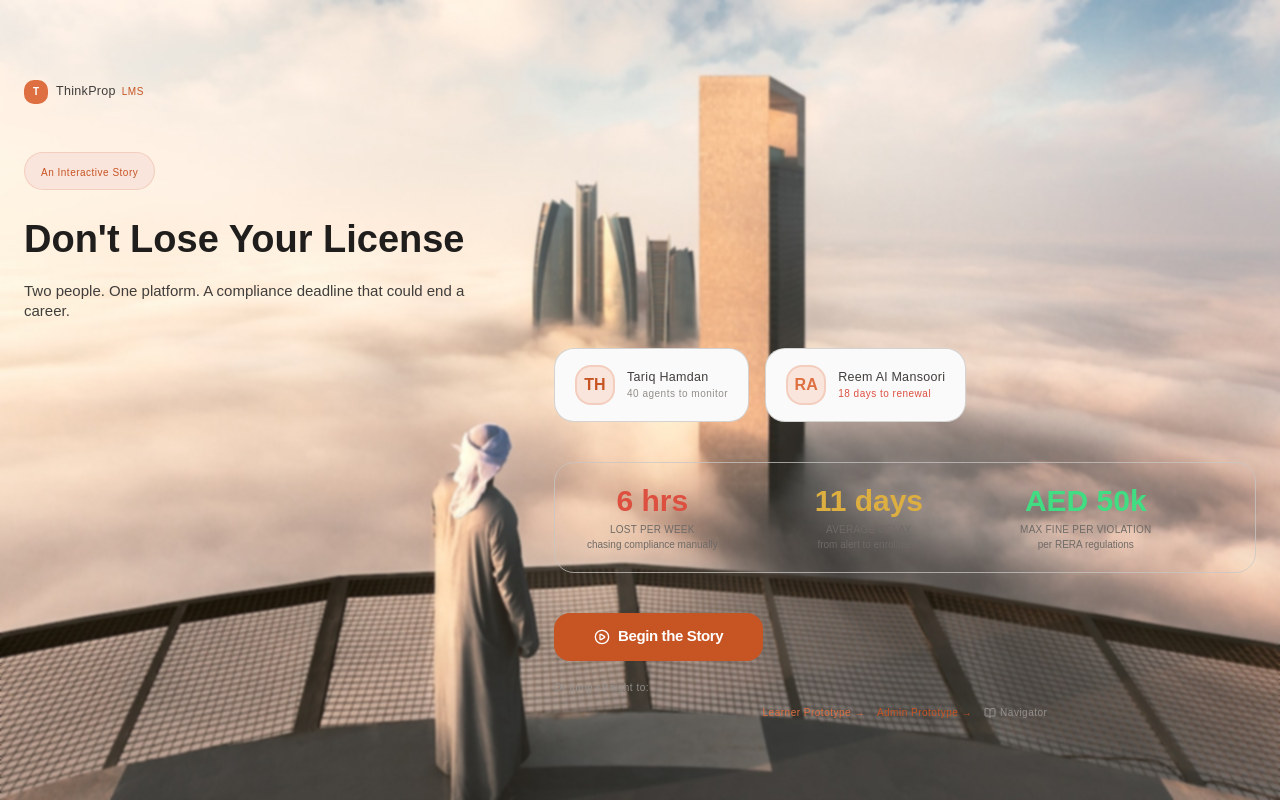
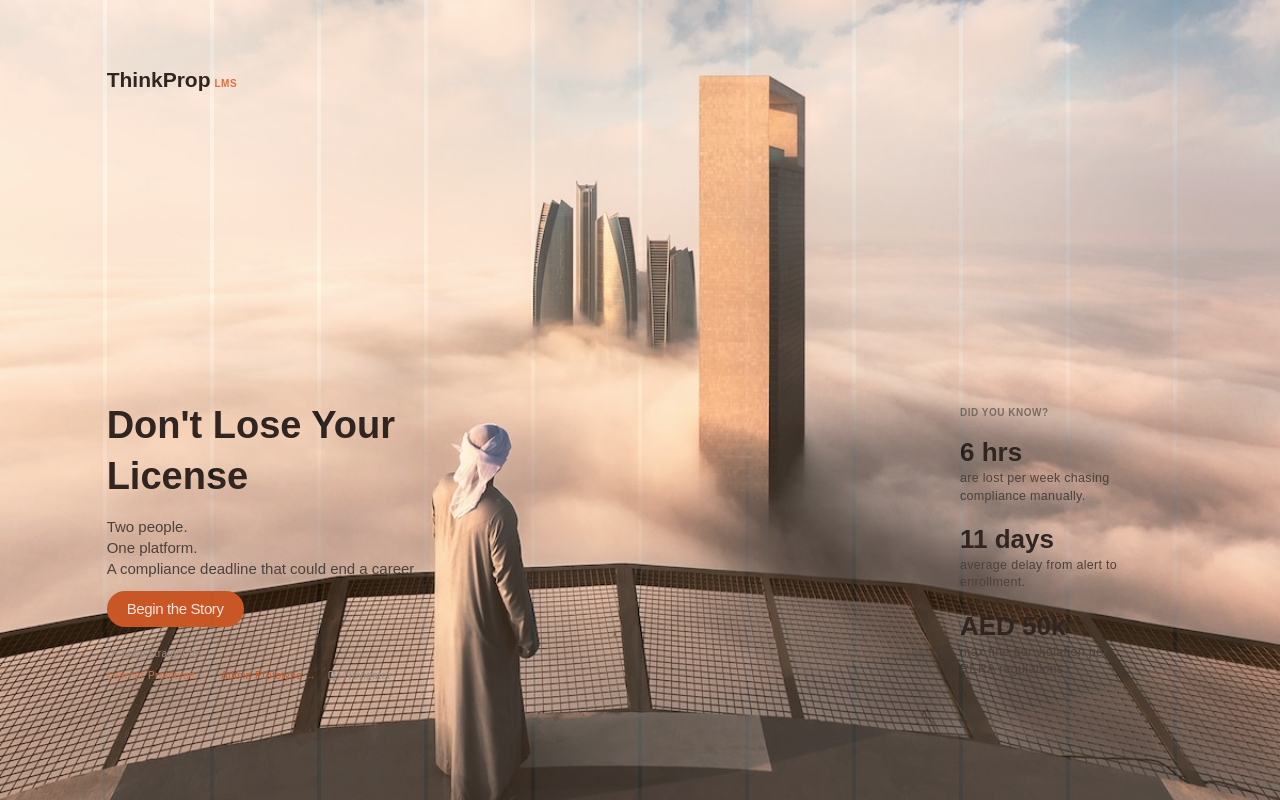
Before and after one commit to Gianeo/thinkprop, a Next.js app: page /story in a window 1280 px wide. Built offline with nearby package versions, Linux system fonts and the light colour scheme; a web font is replaced by a local one.

Commit message:
Storytelling 27/02/26

```diff
--- a/app/page.tsx
+++ b/app/page.tsx
@@ -4,6 +4,7 @@ import Image from 'next/image'
 import Link from 'next/link'
 import { useRouter } from 'next/navigation'
 import { BookOpen } from 'lucide-react'
+import ThinkPropLogo from '@/components/story/ThinkPropLogo'
 import { Button } from '@/components/ui/button'
 
 const personas = [
@@ -34,6 +35,14 @@ export default function Page() {
 
   return (
     <main className="relative min-h-screen overflow-hidden bg-level-0">
+      <div className="pointer-events-none absolute inset-0 z-20 hidden md:block">
+        <div className="grid h-full w-full grid-cols-12 gap-6 px-6">
+          {Array.from({ length: 12 }).map((_, index) => (
+            <div key={index} className="h-full bg-primary-base/8" />
+          ))}
+        </div>
+      </div>
+
       <div
         className="absolute inset-0 bg-cover bg-center"
         style={{ backgroundImage: "url('/images/welcome6.jpg')" }}
@@ -52,10 +61,7 @@ export default function Page() {
         <section className="flex flex-col justify-between p-8 md:p-12 lg:p-16 relative">
           <div className="pointer-events-none absolute left-0 top-0 h-0.5 w-32 bg-primary-base md:top-12 md:w-48" />
           <div>
-            <div className="flex items-baseline gap-1">
-              <span className="type-title-sm">ThinkProp</span>
-              <span className="type-caption font-bold uppercase text-primary-base">LMS</span>
-            </div>
+            <ThinkPropLogo />
             <div className="mt-8 space-y-2">
               <p className="type-title-upper text-calm">Prototype Navigator</p>
               <h1 className="type-display leading-none">
--- a/app/story/page.tsx
+++ b/app/story/page.tsx
@@ -4,6 +4,7 @@ import Link from 'next/link'
 import { useMemo, useState } from 'react'
 import { BookOpen, PlayCircle } from 'lucide-react'
 import StoryEnding from '@/components/story/StoryEnding'
+import ThinkPropLogo from '@/components/story/ThinkPropLogo'
 import StoryShell from '@/components/story/StoryShell'
 import StoryStep from '@/components/story/StoryStep'
 import { Button } from '@/components/ui/button'
@@ -241,112 +242,35 @@ export default function StoryPage() {
 
   if (currentStepIndex < 0) {
     return (
-      <main className="relative min-h-screen overflow-hidden bg-level-0 px-6 py-20">
-        <div
-          className="absolute inset-0 bg-cover bg-center"
-          style={{ backgroundImage: "url('/images/welcome6.jpg')" }}
-        />
-        <div className="absolute inset-0 bg-level-0/75 backdrop-blur-[1px]" />
-
-        <div className="relative z-10 mx-auto grid min-h-[calc(100vh-10rem)] w-full max-w-7xl grid-cols-1 gap-10 md:grid-cols-12">
-          <div className="md:col-span-5 md:self-start">
-            <div className="mb-12 flex items-center gap-2">
-              <div className="flex h-6 w-6 items-center justify-center rounded-md bg-primary-base">
-                <span className="font-display text-xs font-bold text-white">T</span>
-              </div>
-              <div className="flex items-baseline gap-1">
-                <span className="type-body-sm">ThinkProp</span>
-                <span className="type-caption ml-0.5 text-primary-default">LMS</span>
+      <main className="relative min-h-screen bg-level-0 grid grid-cols-1 grid-rows-2 md:grid-cols-12 bg-cover bg-center"
+        style={{ backgroundImage: "url('/images/welcome6.jpg')" }}>
+        <div className="pointer-events-none absolute inset-0 z-20 hidden md:block">
+          <div className="grid h-full w-full grid-cols-12 gap-1">
+            {Array.from({ length: 12 }).map((_, index) => (
+              <div key={index} className="h-full bg-primary-base/8" />
+            ))}
           </div>
         </div>
 
-            <span className="mb-6 inline-block rounded-full border border-primary-base/20 bg-primary-weaker px-4 py-1.5">
-              <span className="type-caption text-primary-default">An Interactive Story</span>
-            </span>
+        <div className="row-start-1 md:col-start-2 md:col-span-4 h-40 flex items-center">
+          <ThinkPropLogo />
+        </div>
 
-            <h1 className="type-display mb-4 max-w-2xl">
+        <div className='row-start-2 md:col-start-2 md:col-span-4'>
+          <h1 className="type-display mb-4">
             Don&apos;t Lose Your License
           </h1>
-            <p className="type-body mb-3 max-w-xl">
-              Two people. One platform. A compliance deadline that could end a career.
+          <p className="type-body mb-3">
+            Two people. <br />One platform. <br />A compliance deadline that could end a career.
           </p>
-          </div>
-
-          <div className="md:col-span-7 md:self-end">
-            <div className="mb-10 flex flex-col items-center gap-4 sm:flex-row">
-              <div className="flex items-center gap-3 rounded-2xl border border-admin-border border-border bg-admin-card bg-card px-5 py-4 shadow-card shadow-sm">
-                <div className="flex h-10 w-10 items-center justify-center rounded-xl border-2 border-primary-base/20 bg-primary-weaker font-display font-bold text-primary-default">
-                  TH
-                </div>
-                <div>
-                  <p className="type-body-sm">Tariq Hamdan</p>
-                  <p className="type-caption font-mono">40 agents to monitor</p>
-                </div>
-              </div>
-
-              <div className="flex items-center gap-3 rounded-2xl border border-admin-border border-border bg-admin-card bg-card px-5 py-4 shadow-card shadow-sm">
-                <div className="flex h-10 w-10 items-center justify-center rounded-xl border-2 border-state-enrolled/20 bg-state-enrolled-bg font-display font-bold text-state-enrolled">
-                  RA
-                </div>
-                <div>
-                  <p className="type-body-sm">Reem Al Mansoori</p>
-                  <p className="type-caption font-mono text-state-critical">18 days to renewal</p>
-                </div>
-              </div>
-            </div>
-
-            <div className="mb-10 flex flex-col items-center gap-8 rounded-2xl border border-admin-border bg-admin-card px-8 py-5 shadow-card sm:flex-row sm:gap-12">
-              <div className="flex flex-col items-center text-center">
-                <span className="font-display text-3xl font-bold text-state-critical">
-                  6 hrs
-                </span>
-                <span className="mt-1 text-xs uppercase tracking-wide text-admin-faint">
-                  lost per week
-                </span>
-                <span className="mt-0.5 text-xs text-admin-muted">
-                  chasing compliance manually
-                </span>
-              </div>
-
-              <div className="hidden h-10 w-px bg-admin-border sm:block" />
-
-              <div className="flex flex-col items-center text-center">
-                <span className="font-display text-3xl font-bold text-state-at-risk">
-                  11 days
-                </span>
-                <span className="mt-1 text-xs uppercase tracking-wide text-admin-faint">
-                  average delay
-                </span>
-                <span className="mt-0.5 text-xs text-admin-muted">
-                  from alert to enrollment
-                </span>
-              </div>
-
-              <div className="hidden h-10 w-px bg-admin-border sm:block" />
-
-              <div className="flex flex-col items-center text-center">
-                <span className="font-display text-3xl font-bold text-state-compliant">
-                  AED 50k
-                </span>
-                <span className="mt-1 text-xs uppercase tracking-wide text-admin-faint">
-                  max fine per violation
-                </span>
-                <span className="mt-0.5 text-xs text-admin-muted">
-                  per RERA regulations
-                </span>
-              </div>
-            </div>
-
           <Button
             onClick={() => setCurrentStepIndex(0)}
-              className="h-12 gap-2 rounded-xl bg-primary px-10 font-semibold text-white transition-all duration-150 active:scale-[0.98] hover:bg-primary-strong"
           >
-              <PlayCircle size={18} />
             Begin the Story
           </Button>
 
-            <p className="type-caption mb-3 mt-5">Or jump straight to:</p>
-            <div className="flex items-center justify-center gap-3">
+          <p className="type-caption mt-5">Or jump straight to:</p>
+          <div className="mt-2 flex items-center gap-3">
             <Link href="/learner/dashboard" className="type-caption text-state-enrolled hover:underline">
               Learner Prototype →
             </Link>
@@ -357,6 +281,35 @@ export default function StoryPage() {
               <BookOpen size={12} />
               Navigator
             </Link>
+          </div>
+        </div>
+
+        <div className="row-start-2 md:col-start-10 md:col-span-2 pt-2">
+          <div className='max-w-40 space-y-4'>
+            <div className='type-title-upper'>Did you know?</div>
+            <div className="flex flex-col items-start">
+              <span className="type-title">
+                6 hrs
+              </span>
+              <span className="type-body-sm">
+                are lost per week chasing compliance manually.
+              </span>
+            </div>
+            <div className="flex flex-col items-start">
+              <span className="type-title">
+                11 days
+              </span>
+              <span className="type-body-sm">
+                average delay from alert to enrollment.
+              </span>
+            </div>
+            <div className="flex flex-col items-start">
+              <span className="type-title">
+                AED 50k
+              </span>
+              <span className="type-body-sm">
+                max fine per violation per RERA regulations.
+              </span>
             </div>
           </div>
         </div>
--- a/components/story/ActDivider.tsx
+++ b/components/story/ActDivider.tsx
@@ -16,7 +16,8 @@ export default function ActDivider({
   character,
 }: ActDividerProps) {
   return (
-    <section className="mx-auto flex max-w-2xl animate-fade-in flex-col items-center py-12 text-center">
+    <section className="grid w-full animate-fade-in grid-cols-1 py-12 md:grid-cols-12">
+      <div className="flex flex-col items-center text-center md:col-span-8 md:col-start-3">
       <p className="type-title-upper mb-3">ACT {actNumber}</p>
 
       <div className="mb-6 flex w-full items-center gap-4">
@@ -55,6 +56,7 @@ export default function ActDivider({
           </p>
         </div>
       )}
+      </div>
     </section>
   )
 }
--- a/components/story/StoryEnding.tsx
+++ b/components/story/StoryEnding.tsx
@@ -18,14 +18,14 @@ export default function StoryEnding() {
   const router = useRouter()
 
   return (
-    <section className="relative mx-auto w-full max-w-7xl animate-fade-in overflow-hidden rounded-3xl border border-admin-border py-12">
+    <section className="relative w-full animate-fade-in overflow-hidden rounded-3xl border border-admin-border py-12">
       <div
         className="absolute inset-0 bg-cover bg-center"
         style={{ backgroundImage: "url('/images/welcome6.jpg')" }}
       />
       <div className="absolute inset-0 bg-level-0/80 backdrop-blur-[1px]" />
 
-      <div className="relative z-10 mx-auto grid max-w-6xl grid-cols-1 gap-8 px-6 md:grid-cols-12">
+      <div className="relative z-10 grid grid-cols-1 gap-8 px-6 md:grid-cols-12">
       <div className="text-center md:col-span-8 md:col-start-3">
         <p className="type-title-upper mb-3">The Result</p>
 
@@ -38,7 +38,7 @@ export default function StoryEnding() {
         <h2 className="type-display mb-4 mt-4">
           One system. Two people. Zero compliance failures.
         </h2>
-        <p className="type-body mx-auto mb-10 max-w-xl">
+        <p className="type-body mx-auto mb-10">
           Reem never missed a renewal again. Tariq stopped chasing people on WhatsApp. And Prestige
           Properties Dubai went from 74% compliance to consistently above 90% — without anyone changing
           how they work, just what they could see.
--- a/components/story/StoryShell.tsx
+++ b/components/story/StoryShell.tsx
@@ -1,6 +1,7 @@
 'use client'
 
 import { ArrowLeft } from 'lucide-react'
+import ThinkPropLogo from '@/components/story/ThinkPropLogo'
 import { Button } from '@/components/ui/button'
 
 interface StoryShellProps {
@@ -51,17 +52,16 @@ export default function StoryShell({
           <div className="pointer-events-none fixed inset-0 z-0 bg-level-0/75 backdrop-blur-[1px]" />
         </>
       )}
+      <div className="pointer-events-none fixed inset-0 z-20 hidden md:block">
+        <div className="grid h-full w-full grid-cols-12 gap-6 px-6">
+          {Array.from({ length: 12 }).map((_, index) => (
+            <div key={index} className="h-full bg-primary-base/8" />
+          ))}
+        </div>
+      </div>
       <header className="fixed left-0 right-0 top-0 z-50 h-14 border-b border-admin-border border-border bg-admin-card/90 bg-card/90 backdrop-blur-sm">
         <div className="flex h-full items-center justify-between px-6">
-          <div className="flex items-center gap-2">
-            <div className="flex h-6 w-6 items-center justify-center rounded-md bg-primary-base">
-              <span className="font-display text-xs font-bold text-white">T</span>
-            </div>
-            <div className="flex items-baseline gap-1">
-              <span className="type-body-sm">ThinkProp</span>
-              <span className="type-caption ml-0.5">LMS</span>
-            </div>
-          </div>
+          <ThinkPropLogo />
 
           <div className={`rounded-full px-3 py-1 ${actPillClassMap[currentAct]}`}>
             <p className="type-caption">{resolvedActLabel}</p>
--- /dev/null
+++ b/components/story/ThinkPropLogo.tsx
@@ -0,0 +1,16 @@
+'use client'
+
+interface ThinkPropLogoProps {
+  className?: string
+}
+
+export default function ThinkPropLogo({ className = '' }: ThinkPropLogoProps) {
+  return (
+    <div className={className}>
+      <div className="flex items-baseline gap-1">
+        <span className="type-title-sm">ThinkProp</span>
+        <span className="type-caption font-bold uppercase text-primary-base">LMS</span>
+      </div>
+    </div>
+  )
+}
```
Also changed, not shown: components/story/StoryStep.tsx (+6 -4 lines). Lines whose indentation alone changed are shown as unchanged.
